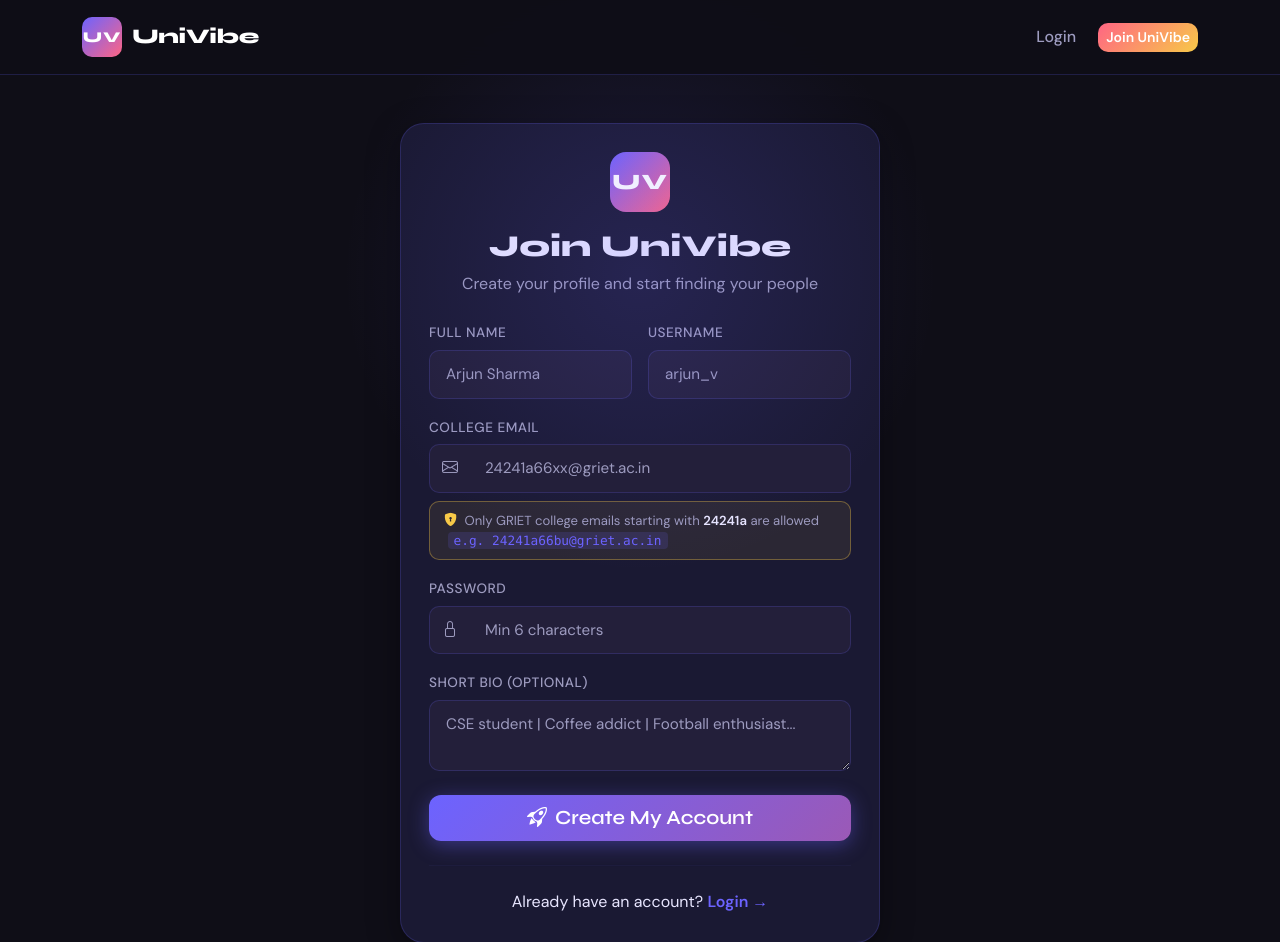
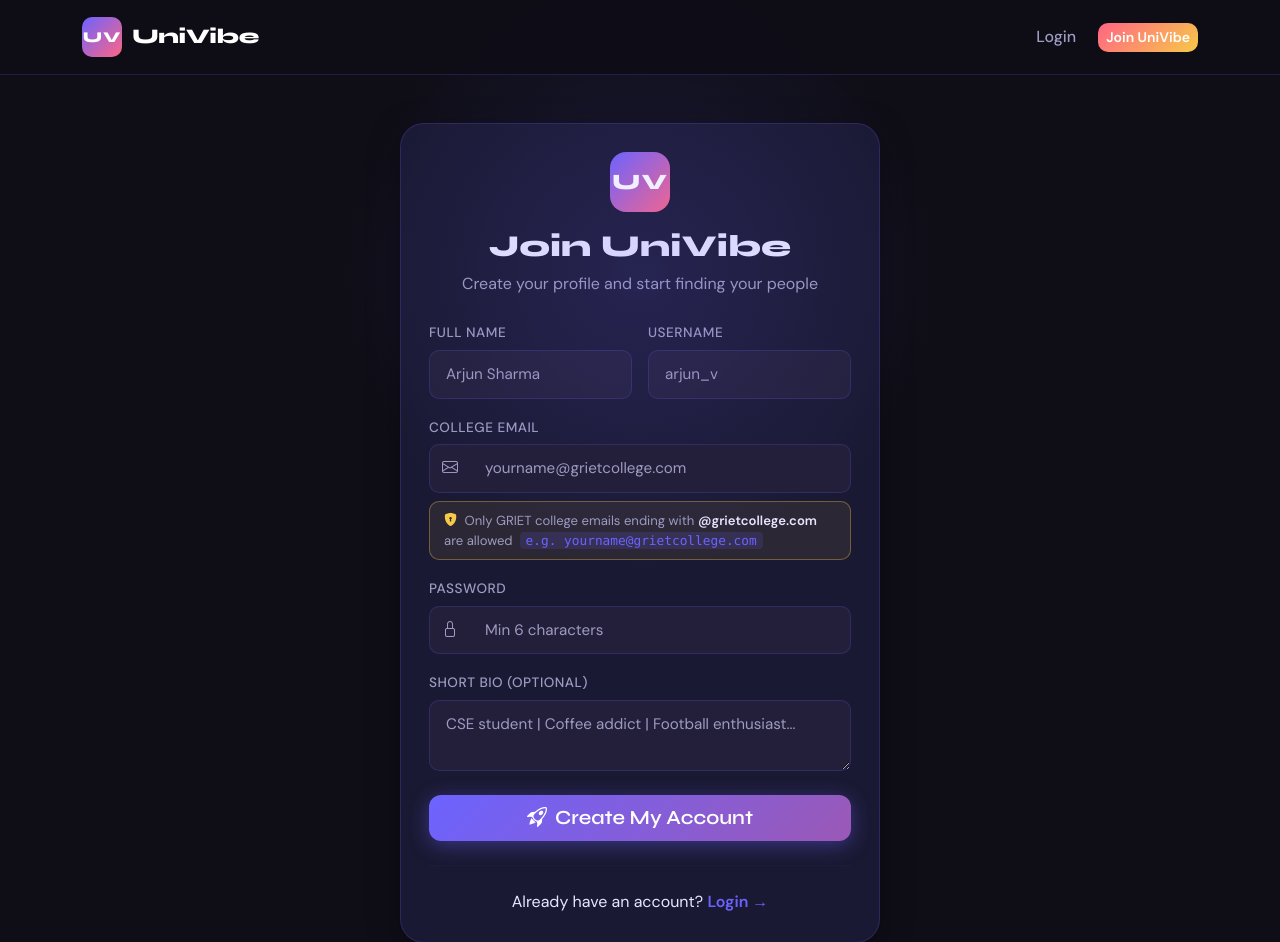
Before and after one commit to saigokul44-eng/univbe, a Flask app: page /register in a window 1280 px wide. Shown: the top 942 px of the page. Run offline with Flask 3, Linux system fonts and the light colour scheme.

Commit message:
Fix email validation: Change from 24241a prefix to @grietcollege.com domain

```diff
--- a/app.py
+++ b/app.py
@@ -254,8 +254,8 @@ def register():
         password = request.form['password']
         full_name = request.form.get('full_name', '').strip()
         bio = request.form.get('bio', '').strip()
-        if not email.startswith('24241a'):
-            flash('Only college emails starting with 24241a are allowed!', 'danger')
+        if not email.endswith('@grietcollege.com'):
+            flash('Only GRIET college emails ending with @grietcollege.com are allowed!', 'danger')
             return render_template('register.html')
         colors = ['#6c63ff','#ff6584','#43d9ad','#f7c948','#ff8c42','#4ecdc4','#a29bfe','#fd79a8']
         color = random.choice(colors)
--- a/templates/register.html
+++ b/templates/register.html
@@ -24,14 +24,14 @@
               </div>
             </div>
 
-            <!-- EMAIL WITH 24241a RESTRICTION -->
+            <!-- EMAIL WITH @grietcollege.com RESTRICTION -->
             <div class="mb-3">
               <label class="form-label uv-label">College Email</label>
               <div class="input-group uv-input-group">
                 <span class="input-group-text"><i class="bi bi-envelope"></i></span>
                 <input type="email" name="email" id="emailInput"
                        class="form-control uv-input"
-                       placeholder="24241a66xx@griet.ac.in"
+                       placeholder="yourname@grietcollege.com"
                        oninput="checkEmail(this)"
                        required/>
               </div>
@@ -40,8 +40,8 @@
               <!-- Restriction notice box -->
               <div class="email-rule-box mt-2">
                 <i class="bi bi-shield-lock-fill me-1"></i>
-                Only GRIET college emails starting with <strong>24241a</strong> are allowed
-                &nbsp;<code>e.g. 24241a66bu@griet.ac.in</code>
+                Only GRIET college emails ending with <strong>@grietcollege.com</strong> are allowed
+                &nbsp;<code>e.g. yourname@grietcollege.com</code>
               </div>
             </div>
 
@@ -85,12 +85,12 @@ function checkEmail(input) {
 
   feedback.style.display = 'block';
 
-  if (val.startsWith('24241a')) {
-    feedback.innerHTML = '<span style="color:#43d9ad;"><i class="bi bi-check-circle-fill me-1"></i>Valid college email!</span>';
+  if (val.endsWith('@grietcollege.com')) {
+    feedback.innerHTML = '<span style="color:#43d9ad;"><i class="bi bi-check-circle-fill me-1"></i>Valid GRIET college email!</span>';
     input.style.borderColor = '#43d9ad';
     submitBtn.disabled = false;
   } else {
-    feedback.innerHTML = '<span style="color:#ff6584;"><i class="bi bi-x-circle-fill me-1"></i>Email must start with <strong>24241a</strong> — e.g. 24241a66bu@griet.ac.in</span>';
+    feedback.innerHTML = '<span style="color:#ff6584;"><i class="bi bi-x-circle-fill me-1"></i>Email must end with <strong>@grietcollege.com</strong> — e.g. yourname@grietcollege.com</span>';
     input.style.borderColor = '#ff6584';
     submitBtn.disabled = true;
   }
@@ -99,10 +99,10 @@ function checkEmail(input) {
 // Also block form submit if somehow bypass
 document.getElementById('registerForm').addEventListener('submit', function(e) {
   const email = document.getElementById('emailInput').value.toLowerCase().trim();
-  if (!email.startsWith('24241a')) {
+  if (!email.endsWith('@grietcollege.com')) {
     e.preventDefault();
     document.getElementById('emailFeedback').style.display = 'block';
-    document.getElementById('emailFeedback').innerHTML = '<span style="color:#ff6584;"><i class="bi bi-x-circle-fill me-1"></i>Email must start with <strong>24241a</strong>!</span>';
+    document.getElementById('emailFeedback').innerHTML = '<span style="color:#ff6584;"><i class="bi bi-x-circle-fill me-1"></i>Email must end with <strong>@grietcollege.com</strong>!</span>';
   }
 });
 </script>
```
